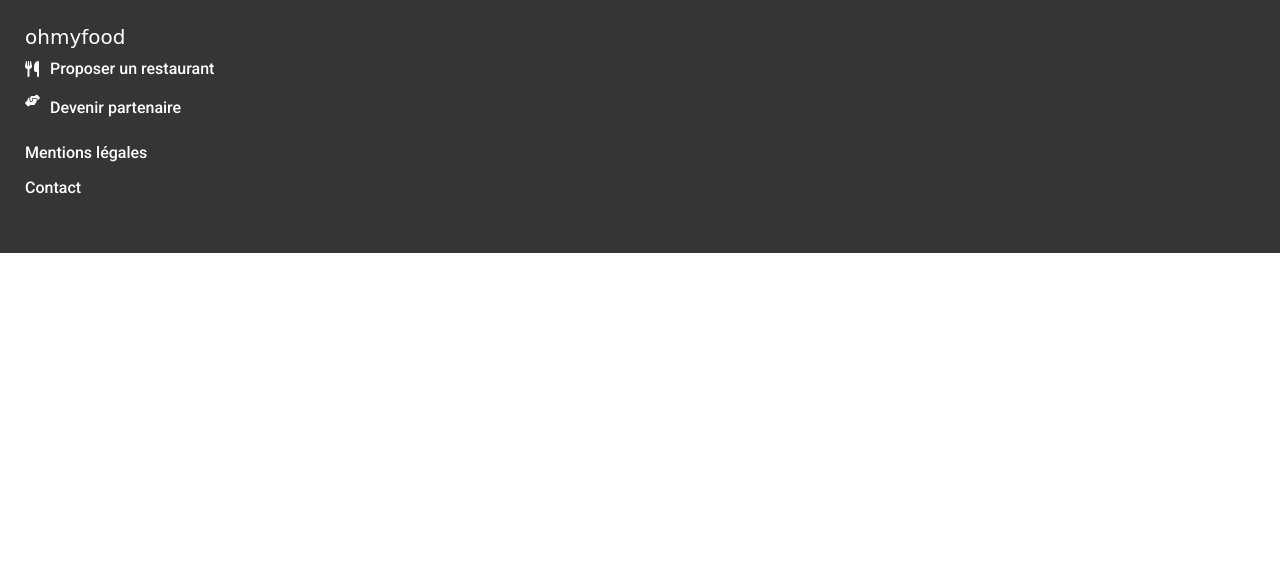
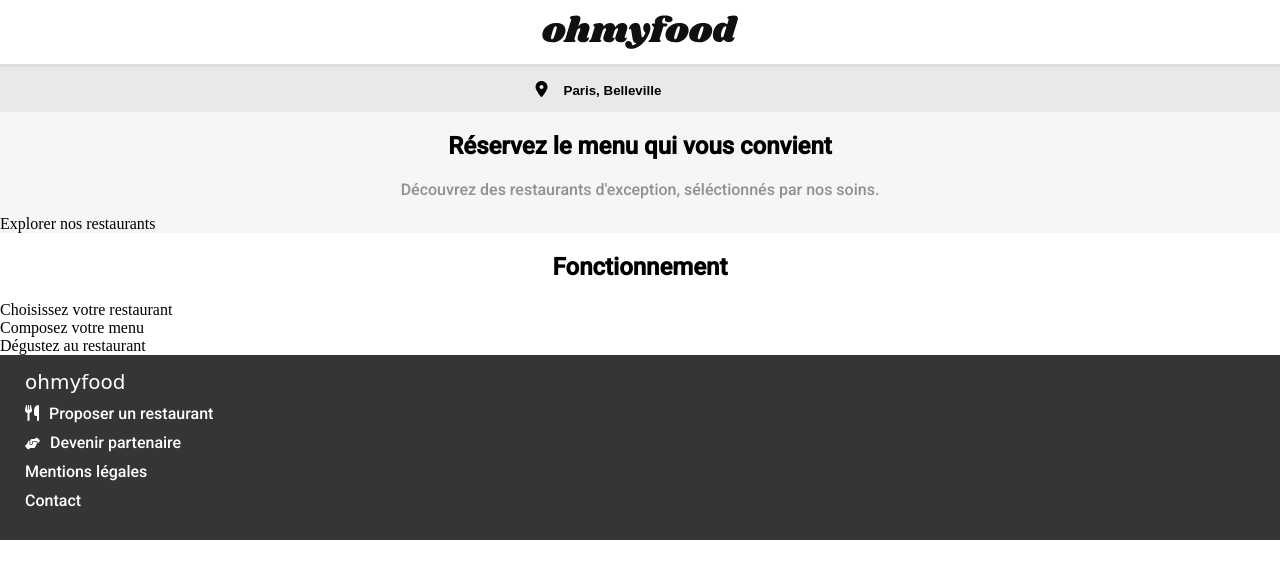
Before and after one commit to boon4975/patricepaillard_2_01072021, a website: page index.html in a window 1280 px wide. Drawn offline with Linux system fonts and the light colour scheme; a web font is replaced by a local one.

Commit message:
header ok

```diff
--- a/index.html
+++ b/index.html
@@ -9,19 +9,41 @@
     <link rel="preconnect" href="https://fonts.gstatic.com" crossorigin>
     <link href="https://fonts.googleapis.com/css2?family=Roboto:wght@500&family=Shrikhand&display=swap" rel="stylesheet">
     <script src="https://kit.fontawesome.com/644a43a817.js" crossorigin="anonymous"></script>
-    <title>oh My Food</title>
+    <title>ohmyfood</title>
 </head>
 <body>
     <header>
+        <div class="flexcenter">
+            <img src="./public/img/logo/ohmyfood@2x.svg" alt="logo ohmyfood">
+        </div>
 
     </header>
-    <section>
+    <section class="presentation">
+        <div class="bg_gris">
+            <div class="map flexcenter">
+                <div><i class="fas fa-map-marker-alt"></i>
+                <input type="search" value="Paris, Belleville"></div>
+            </div>
+
+            <h2>Réservez le menu qui vous convient</h2>
+            <p>Découvrez des restaurants d'exception, séléctionnés par nos soins.</p>
+            <div class="boutonrose">Explorer nos restaurants</div>
+        </div>
+        <div class="fontionnement">
+            <h2>Fonctionnement</h2>
+            <div class="choix">Choisissez votre restaurant</div>
+            <div class="composez">Composez votre menu</div>
+            <div class="degustez">Dégustez au restaurant</div>
+        </div>
+    </section>
+
+    <section class="restaurant">
 
     </section>
     <footer>
         <span>ohmyfood</span>
-        <div class="flexstart"><i class="fas fa-utensils"></i><p>Proposer un restaurant</p></div>
-        <div class="flexstart"><i class="fas fa-hands-helping fa-xs"></i><p>Devenir partenaire</p></div>
+        <div class="flexstartbaseline"><i class="fas fa-utensils"></i><p>Proposer un restaurant</p></div>
+        <div class="flexstartbaseline"><i class="fas fa-hands-helping fa-xs"></i><p>Devenir partenaire</p></div>
         <p>Mentions légales</p>
         <a href="mailto:contact@ohmyfood.com"><p>Contact</p></a>
 
--- a/sass/base/_base.scss
+++ b/sass/base/_base.scss
@@ -1,20 +1,15 @@
 body {
     max-width: 1440px;
     margin: auto;
+    box-sizing: border-box;
 }
-h1, h2, h3 {
+h1 {
     font-family: 'Shrikhand', cursive;
 }
 
-p {
+p, h2, h3 {
     font-family: 'Roboto', sans-serif;
 }
-footer {
-    background-color: $color_bg_footer;
-    color: white;
-    padding: 25px 0 40px 25px;
-}
-
 .flexcenter, .flexbetween, .flexaround, .flexstart {
     display: flex;
     align-items: center;
@@ -31,15 +26,11 @@
 .flexstart {
     justify-content: flex-start;
 }
-
-footer > span {
-    font-family: 'Shrikhand', cursive;
-    font-size: 20px;
+.flexstartbaseline {
+    display: flex;
+    justify-content: flex-start;
+    align-items: baseline;
 }
-footer div > p {
-    margin: 10px 0 10px 10px;
+.bg_gris {
+    background-color: $color_bg_gris;
 }
-footer > a {
-    color: white;
-    text-decoration: none;
-}
--- a/sass/components/_icon.scss
+++ b/sass/components/_icon.scss
@@ -1,4 +1,8 @@
-footer div > i {
+footer > i {
     width: 15px;
     height: 15px;
 }
+.map > i {
+    width: 20px;
+    height: 20px;
+}
--- /dev/null
+++ b/sass/layout/_footer.scss
@@ -0,0 +1,25 @@
+footer {
+    background-color: $color_bg_footer;
+    color: white;
+    padding: 15px 0 30px 25px;
+}
+footer > span {
+    font-family: 'Shrikhand', cursive;
+    font-size: 20px;
+}
+footer div > p {
+    margin: 10px 0 0 0;
+}
+footer > p {
+    margin: 10px 0 0 0;
+}
+footer div > i {
+    margin-right: 10px;
+}
+footer a > p {
+    margin: 10px 0 0 0;
+}
+footer > a {
+    color: white;
+    text-decoration: none;
+}
--- /dev/null
+++ b/sass/layout/_header.scss
@@ -0,0 +1,3 @@
+header div {
+    padding: 15px 0 15px 0;
+}
--- a/sass/main.scss
+++ b/sass/main.scss
@@ -1,4 +1,17 @@
+//utils//
 @import "./utils/variables";
+@import "./utils/mixin";
 
+//vendors//
+
+//base//
+@import "./base/base";
+//components//
 @import "./components/icon";
-@import "./base/base";
+@import "./components/bouton";
+//layout//
+@import "./layout/header";
+@import "./layout/footer";
+//pages//
+@import "./pages/index";
+//themes//
--- /dev/null
+++ b/sass/pages/_index.scss
@@ -0,0 +1,25 @@
+.map {
+    background-color: $color_bg_map;
+    height: $map_height;
+    border-top: 3px solid darken($color_bg_map, 5);
+}
+.map input {
+    border: none;
+    background-color: $color_bg_map;
+    margin-left: 10px;
+    font-weight: bold;
+    height: $map_height -10;
+}
+input:focus {
+    outline: 1px solid darken($color_bg_gris, 20);
+    border-radius: 5px;
+}
+
+.presentation p {
+    color: darken($color_bg_gris,40);
+
+}
+.presentation p, h2 {
+    text-align: center;
+    padding: 0 10px 0 10px;
+}
--- /dev/null
+++ b/sass/utils/_mixin.scss
@@ -0,0 +1,6 @@
+@mixin padding_block {
+    padding: 20px 0 20 px 0;
+}
+@mixin boxshadowmap {
+    box-shadow: -5px 0 15px darken($color_bg_map, 30);
+}
--- a/sass/utils/_variables.scss
+++ b/sass/utils/_variables.scss
@@ -3,4 +3,9 @@
 $color_secondary: #FF79DA;
 $color_tertiary: #99E2D0;
 $color_bg_footer: #353535;
-$color_bg: #f6f6f6;
+$color_bg_gris: #f6f6f6;
+$color_bg_map:  darken($color_bg_gris, 5);
+
+
+
+$map_height: 45px;
```
Also changed, not shown: public/css/style.css, public/img/logo/ohmyfood.png (added), public/img/logo/ohmyfood@2x.svg (added), public/img/restaurants/toa-heftiba-DQKerTsQwi0-unsplash.jpg (added), sass/components/_bouton.scss (added), 4 other files.
